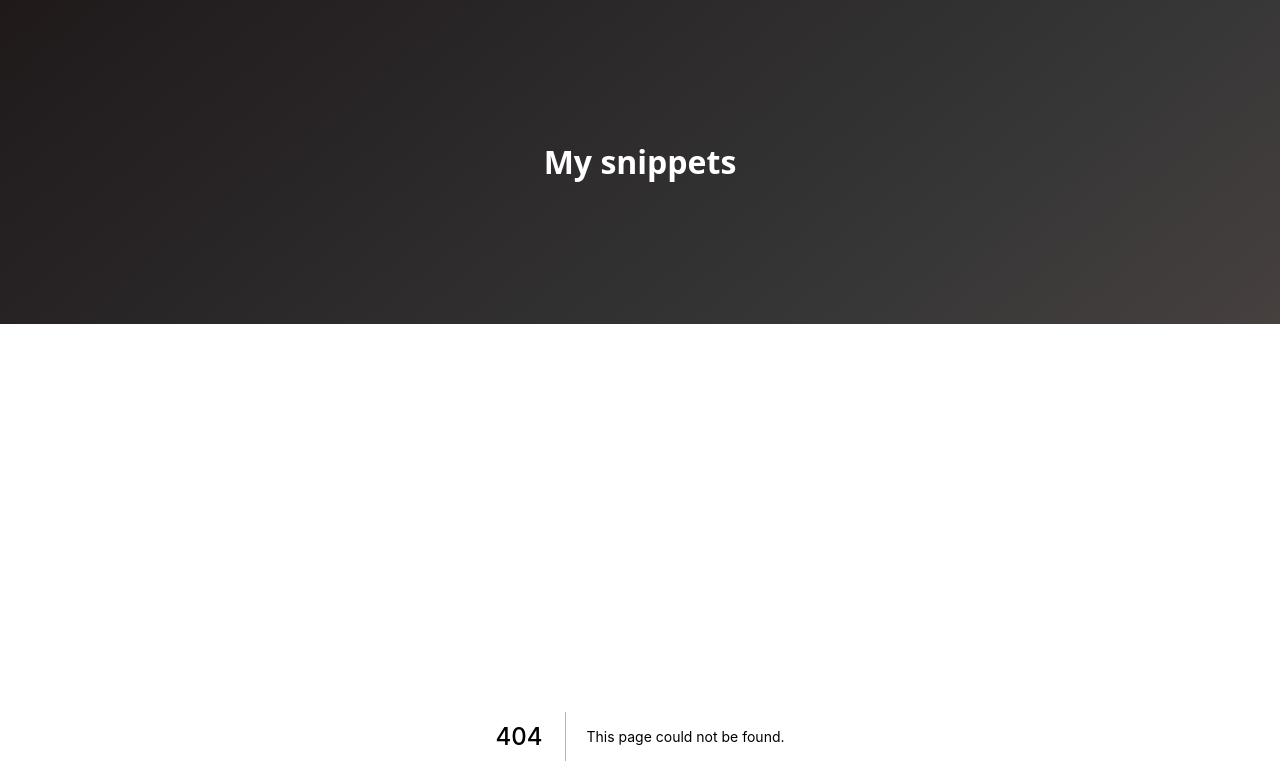
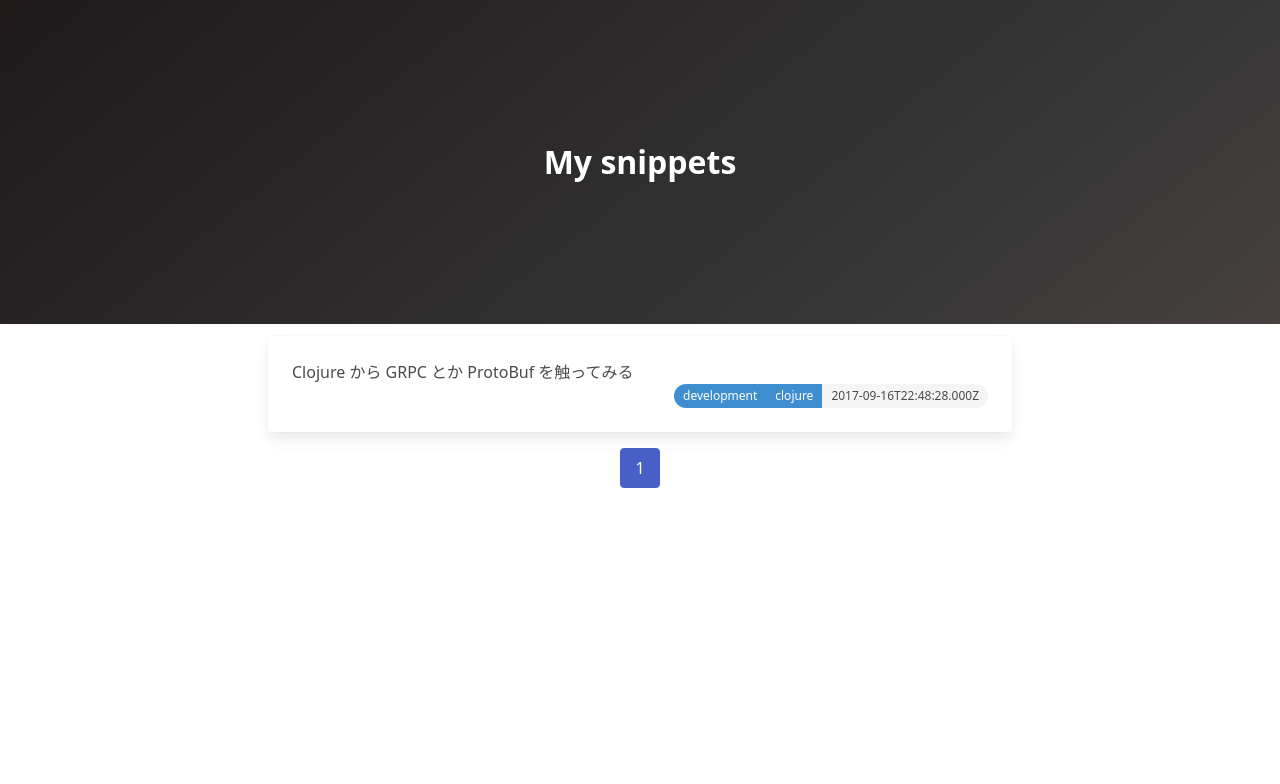
Before and after one commit to mijime/mijime.github.io, a Next.js app: page /tag/clojure/posts/1 in a window 1280 px wide. Before the commit this address had no page. Shown: the top 784 px of the page. Built offline with nearby package versions, Linux system fonts and the light colour scheme.

Commit message:
Refactor path names

```diff
--- a/components/tag.tsx
+++ b/components/tag.tsx
@@ -7,7 +7,7 @@ type TagProps = {
 export default function Tag({ tag }: TagProps) {
   return (
     <span className="tag is-rounded is-info">
-      <Link href={`/tag/${tag}/1`}>{tag}</Link>
+      <Link href={`/tag/${tag}/posts/1`}>{tag}</Link>
     </span>
   )
 }
--- a/pages/posts/[page].tsx
+++ b/pages/posts/[postPage]/index.tsx
@@ -48,7 +48,7 @@ export const getStaticProps: GetStaticProps<PostsByPageProps> = async function (
   params
 }) {
   const allPosts = await fetchAllPosts()
-  const page: number = Number(params?.page)
+  const page: number = Number(params?.postPage)
   const posts = allPosts.slice((page - 1) * PAGE_SIZE, page * PAGE_SIZE)
   const postCount = allPosts.length
 
--- a/pages/tag/[tag]/[page].tsx
+++ b/pages/tag/[tagName]/posts/[postPage]/index.tsx
@@ -27,7 +27,7 @@ export default function PostsByTagAndPage({
       </Head>
       <ArticleList posts={posts} />
       <Pagination
-        linkPrefix={`/tag/${tagName}`}
+        linkPrefix={`/tag/${tagName}/posts`}
         itemCount={postCount}
         page={page}
         pageSize={PAGE_SIZE}
@@ -43,7 +43,7 @@ export const getStaticPaths: GetStaticPaths = async function (context) {
     paths: allTags
       .map(({ name, count }) =>
         [...Array(Math.ceil(count / PAGE_SIZE)).keys()].map(
-          page => `/tag/${name}/${page + 1}`
+          page => `/tag/${name}/posts/${page + 1}`
         )
       )
       .flat(),
@@ -54,8 +54,8 @@ export const getStaticPaths: GetStaticPaths = async function (context) {
 export const getStaticProps: GetStaticProps<PostsByTagAndPageProps> = async function ({
   params
 }) {
-  const tagName = String(params?.tag as string)
-  const page = Number(params?.page as string)
+  const tagName = String(params?.tagName as string)
+  const page = Number(params?.postPage as string)
 
   const postsByTag = await fetchPostsByTag(tagName)
   const posts = postsByTag.slice((page - 1) * PAGE_SIZE, page * PAGE_SIZE)
--- a/pages/tags/[page].tsx
+++ b/pages/tags/[tagPage]/index.tsx
@@ -50,7 +50,7 @@ export const getStaticProps: GetStaticProps<TagsByPageProps> = async function ({
   params
 }) {
   const allTags = await fetchAllTags()
-  const page: number = Number(params?.page)
+  const page: number = Number(params?.tagPage)
   const tags = allTags.slice((page - 1) * PAGE_SIZE, page * PAGE_SIZE)
   const hasNext = page * PAGE_SIZE < allTags.length
   const hasPrev = page !== 1
```
